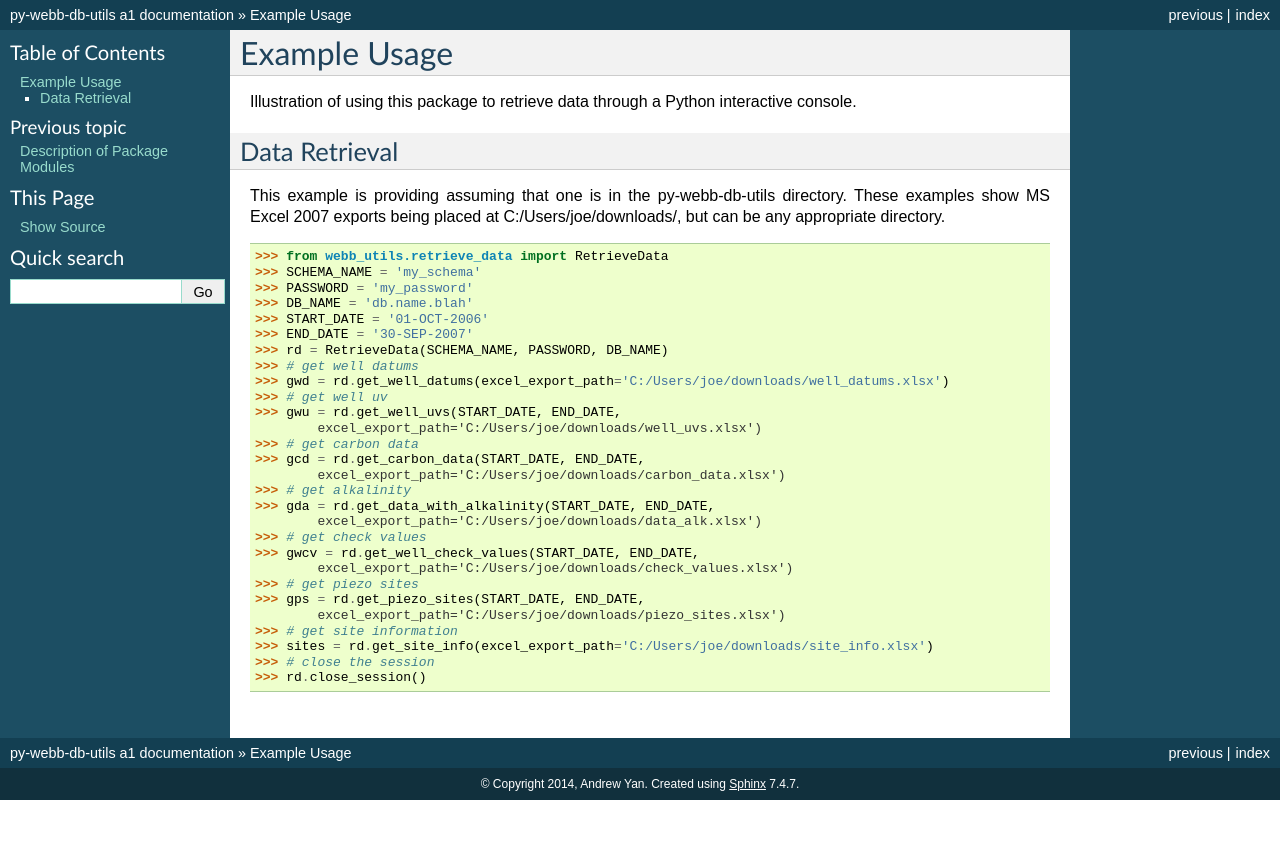
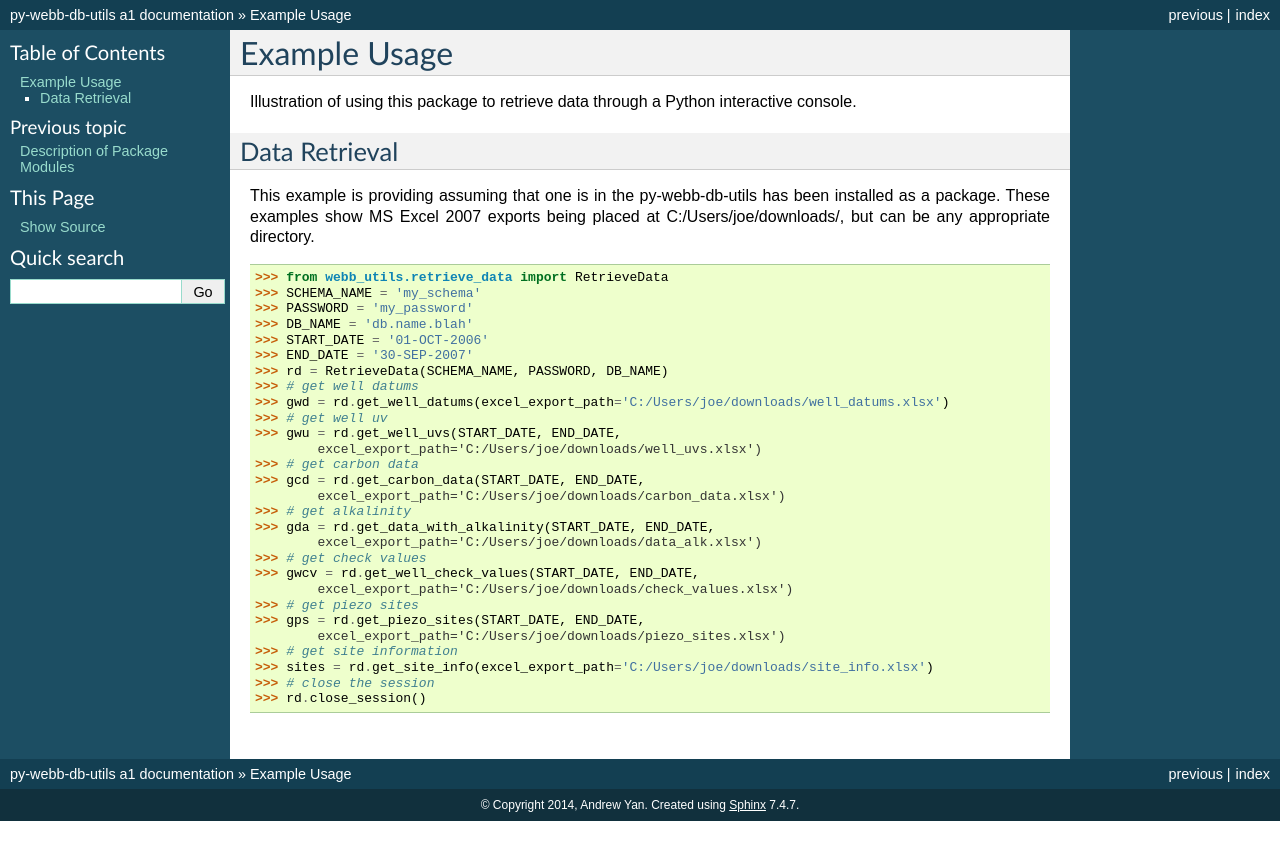
Before and after one commit to ayan-usgs/py-webb-db-utils, a Sphinx documentation site: the page built from source/example_usage.rst, in a window 1280 px wide. Shown: the top 860 px of the page. Built offline with Sphinx 7.4.7, drawn with Linux system fonts in a browser that asks for light colours.

Commit message:
updated example usage

```diff
--- a/source/example_usage.rst
+++ b/source/example_usage.rst
@@ -6,9 +6,9 @@ a Python interactive console.
 Data Retrieval
 ==================================
 This example is providing assuming that one is in the
-py-webb-db-utils directory. These examples show MS Excel
-2007 exports being placed at C:/Users/joe/downloads/, but
-can be any appropriate directory.
+py-webb-db-utils has been installed as a package. These
+examples show MS Excel 2007 exports being placed at
+C:/Users/joe/downloads/, but can be any appropriate directory.
 
 >>> from webb_utils.retrieve_data import RetrieveData
 >>> SCHEMA_NAME = 'my_schema'
```
